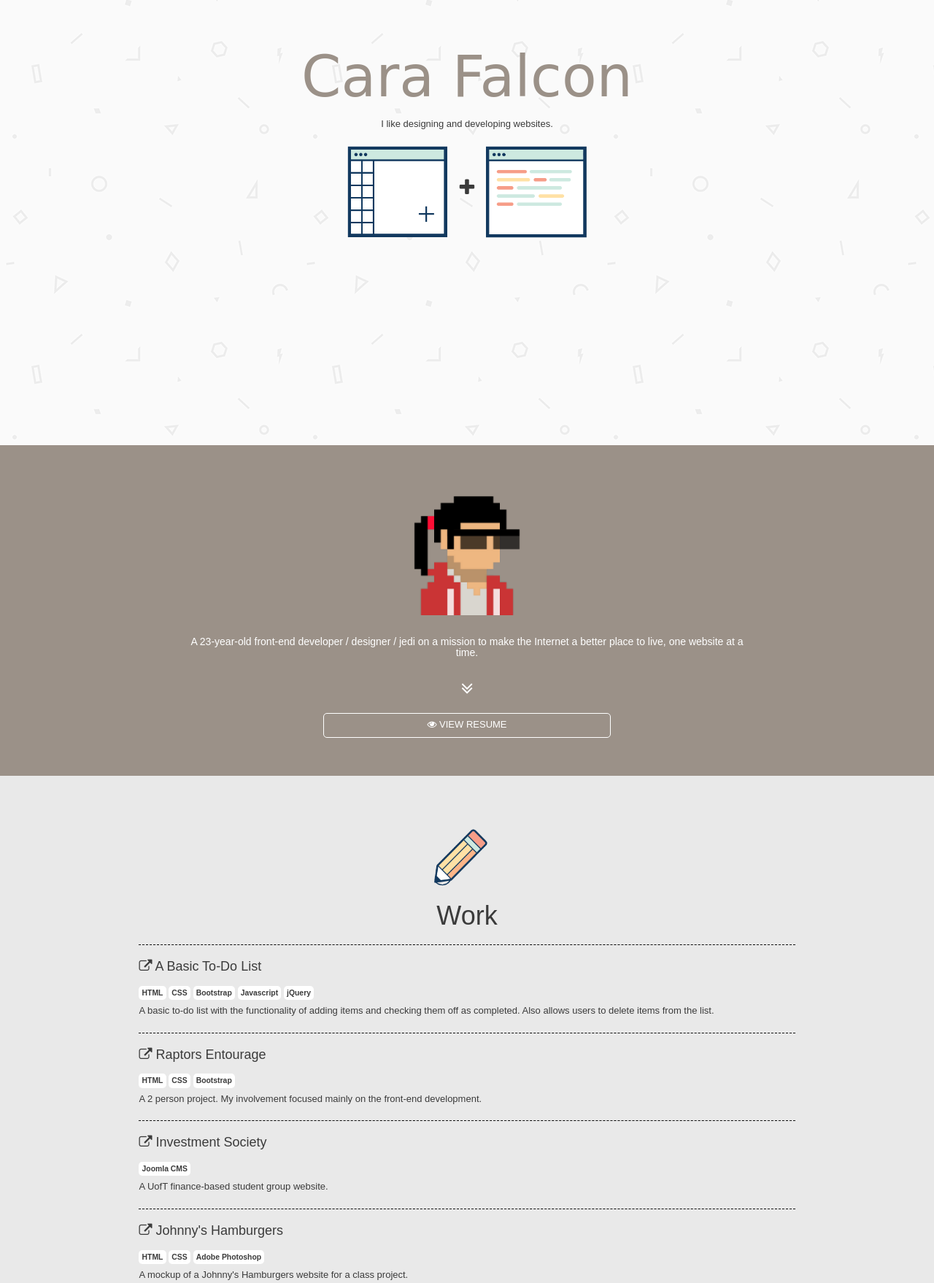
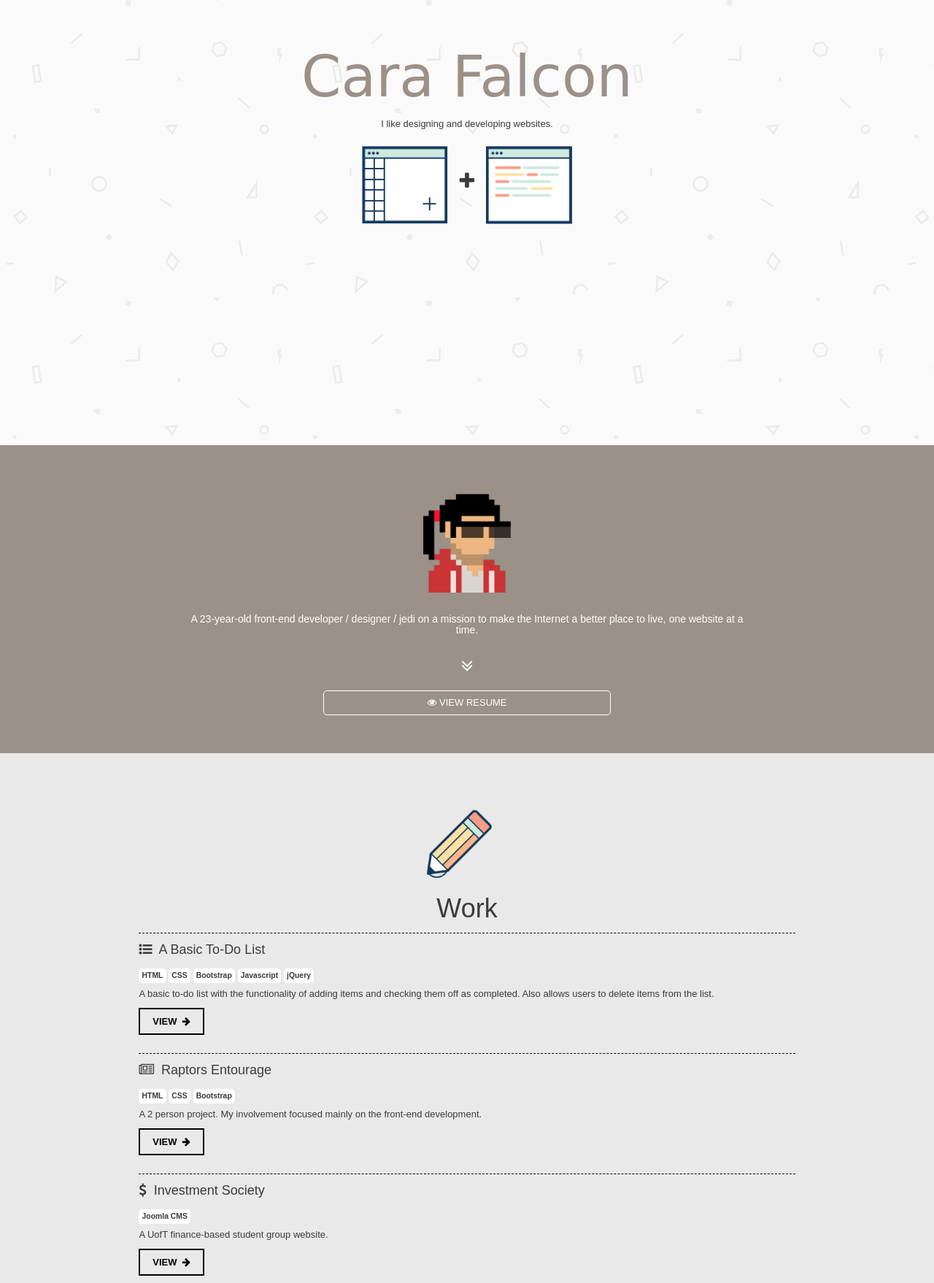
Before and after one commit to carafalcon/personalsite, a PHP site: page / in a window 1280 px wide. Shown: the part 190-1948 px from the top of the page at 73% size. Run offline with PHP 8.4, Linux system fonts and the light colour scheme; some libraries are stand-ins or nearby versions; some web fonts are replaced.

Commit message:
Fixed animaticon sizing and reformatted work buttons

```diff
--- a/css/main.css
+++ b/css/main.css
@@ -53,33 +53,36 @@ body {
 a, a:visited, a:active, a:focus {
   color: #fff;
   text-decoration: none; }
-  /* line 71, /Users/carafalcon/projects/personalsite/scss/_style.scss */
-  a h4, a:visited h4, a:active h4, a:focus h4 {
-    color: #3b3b3b; }
 
-/* line 76, /Users/carafalcon/projects/personalsite/scss/_style.scss */
+/* line 72, /Users/carafalcon/projects/personalsite/scss/_style.scss */
 a:hover {
   color: #9b9188;
   text-decoration: none; }
-  /* line 80, /Users/carafalcon/projects/personalsite/scss/_style.scss */
-  a:hover h4 {
-    text-decoration: underline; }
 
-/* line 85, /Users/carafalcon/projects/personalsite/scss/_style.scss */
+/* line 77, /Users/carafalcon/projects/personalsite/scss/_style.scss */
 #resume:hover {
   color: #252f34;
   background-color: #fff; }
 
-/* line 90, /Users/carafalcon/projects/personalsite/scss/_style.scss */
+/* line 82, /Users/carafalcon/projects/personalsite/scss/_style.scss */
 #work-item:hover {
   color: #fff;
   background-color: #9b9188; }
 
-/* line 97, /Users/carafalcon/projects/personalsite/scss/_style.scss */
+/* line 89, /Users/carafalcon/projects/personalsite/scss/_style.scss */
+.view-button:visited, .view-button:active, .view-button:focus {
+  color: #3b3b3b; }
+
+/* line 93, /Users/carafalcon/projects/personalsite/scss/_style.scss */
+.view-button:hover {
+  color: #3b3b3b;
+  background-color: #fff; }
+
+/* line 100, /Users/carafalcon/projects/personalsite/scss/_style.scss */
 .panel-heading {
   padding: 0; }
 
-/* line 103, /Users/carafalcon/projects/personalsite/scss/_style.scss */
+/* line 106, /Users/carafalcon/projects/personalsite/scss/_style.scss */
 #resume {
   background-color: #9b9188;
   width: 50%;
@@ -90,7 +93,7 @@ a:hover {
   text-align: center;
   border-radius: 5px; }
 
-/* line 114, /Users/carafalcon/projects/personalsite/scss/_style.scss */
+/* line 117, /Users/carafalcon/projects/personalsite/scss/_style.scss */
 #work-item {
   background-color: #e9e9e9;
   color: #9b9188;
@@ -103,7 +106,7 @@ a:hover {
   border-radius: 5px;
   margin: .5em; }
 
-/* line 127, /Users/carafalcon/projects/personalsite/scss/_style.scss */
+/* line 130, /Users/carafalcon/projects/personalsite/scss/_style.scss */
 .tool {
   font-size: .8em;
   background-color: #fff;
@@ -112,94 +115,111 @@ a:hover {
   font-weight: bolder;
   line-height: 3em; }
 
-/* line 138, /Users/carafalcon/projects/personalsite/scss/_style.scss */
+/* line 139, /Users/carafalcon/projects/personalsite/scss/_style.scss */
+.view-button {
+  color: #000;
+  font-weight: bolder;
+  border: 2px solid #000;
+  padding-top: .7em;
+  padding-bottom: .7em;
+  padding-left: 1.3em;
+  padding-right: 1.3em;
+  margin-left: none;
+  line-height: 4.5em; }
+
+/* line 153, /Users/carafalcon/projects/personalsite/scss/_style.scss */
 .height-100 {
   height: 100vh;
   min-height: 100vh;
   content: "viewport-units-buggyfill; height: 100vh;"; }
 
-/* line 144, /Users/carafalcon/projects/personalsite/scss/_style.scss */
+/* line 159, /Users/carafalcon/projects/personalsite/scss/_style.scss */
 .height-normal {
   padding-top: 4em;
   padding-bottom: 4em;
   padding-left: 6em;
   padding-right: 6em; }
 
-/* line 151, /Users/carafalcon/projects/personalsite/scss/_style.scss */
+/* line 166, /Users/carafalcon/projects/personalsite/scss/_style.scss */
 .intro {
   background-image: url("../img/geometry.png");
   background-repeat: repeat; }
 
-/* line 156, /Users/carafalcon/projects/personalsite/scss/_style.scss */
+/* line 171, /Users/carafalcon/projects/personalsite/scss/_style.scss */
 #intro-box {
   text-align: center;
   position: relative;
   top: 30%; }
 
-/* line 162, /Users/carafalcon/projects/personalsite/scss/_style.scss */
+/* line 177, /Users/carafalcon/projects/personalsite/scss/_style.scss */
 .about {
   background-color: #9b9188;
   text-align: center; }
 
-/* line 167, /Users/carafalcon/projects/personalsite/scss/_style.scss */
+/* line 182, /Users/carafalcon/projects/personalsite/scss/_style.scss */
 .about-box {
   text-align: center;
   width: 70%; }
 
-/* line 172, /Users/carafalcon/projects/personalsite/scss/_style.scss */
+/* line 187, /Users/carafalcon/projects/personalsite/scss/_style.scss */
 .work {
   background-color: #e9e9e9;
   color: #3b3b3b;
   text-align: center; }
 
-/* line 178, /Users/carafalcon/projects/personalsite/scss/_style.scss */
+/* line 193, /Users/carafalcon/projects/personalsite/scss/_style.scss */
 #work-box {
   text-align: center;
   width: 80%; }
 
-/* line 183, /Users/carafalcon/projects/personalsite/scss/_style.scss */
+/* line 198, /Users/carafalcon/projects/personalsite/scss/_style.scss */
 .contact {
   background-color: #7ec9d2;
   text-align: center; }
 
-/* line 193, /Users/carafalcon/projects/personalsite/scss/_style.scss */
+/* line 208, /Users/carafalcon/projects/personalsite/scss/_style.scss */
 .iconized {
-  width: 11%;
+  width: 120px;
   display: inline; }
 
-/* line 198, /Users/carafalcon/projects/personalsite/scss/_style.scss */
+/* line 213, /Users/carafalcon/projects/personalsite/scss/_style.scss */
 .avatar {
-  width: 23%;
+  width: 150px;
   display: inline; }
 
-/* line 205, /Users/carafalcon/projects/personalsite/scss/_style.scss */
+/* line 221, /Users/carafalcon/projects/personalsite/scss/_style.scss */
 .left {
   text-align: left; }
 
-/* line 211, /Users/carafalcon/projects/personalsite/scss/_style.scss */
+/* line 227, /Users/carafalcon/projects/personalsite/scss/_style.scss */
 hr {
   border-color: black;
-  border-style: dashed; }
+  border-style: dashed;
+  margin-top: 1em;
+  margin-bottom: 1em; }
 
 @media only screen and (max-width: 767px) {
   /* Phones: Enlarge buttons */
-  /* line 221, /Users/carafalcon/projects/personalsite/scss/_style.scss */
+  /* line 239, /Users/carafalcon/projects/personalsite/scss/_style.scss */
   #work-item, #resume {
     width: 90%; }
-  /* line 225, /Users/carafalcon/projects/personalsite/scss/_style.scss */
+  /* line 243, /Users/carafalcon/projects/personalsite/scss/_style.scss */
   #work-box {
-    width: 90%; } }
+    width: 90%; }
+  /* line 247, /Users/carafalcon/projects/personalsite/scss/_style.scss */
+  .iconized {
+    width: 15%; } }
 
 @media only screen and (max-width: 420px) {
   /* Phones: Enlarge social media buttons */
-  /* line 232, /Users/carafalcon/projects/personalsite/scss/_style.scss */
+  /* line 254, /Users/carafalcon/projects/personalsite/scss/_style.scss */
   .social {
     font-size: 3em; }
-  /* line 236, /Users/carafalcon/projects/personalsite/scss/_style.scss */
+  /* line 258, /Users/carafalcon/projects/personalsite/scss/_style.scss */
   .height-normal {
     padding-left: 1em;
     padding-right: 1em; }
-  /* line 241, /Users/carafalcon/projects/personalsite/scss/_style.scss */
+  /* line 263, /Users/carafalcon/projects/personalsite/scss/_style.scss */
   .header1 {
     font-size: 4em; } }
 
--- a/index.html
+++ b/index.html
@@ -72,37 +72,42 @@
             	    <h1>Work</h1>
 					<hr/>
 					<div class="left">
-						<a href="/todo"><h4><i class="fa fa-external-link fa-1x"></i> A Basic To-Do List</h4></a>
+						<h4><i class="fa fa-list-ul fa-1x"></i>&nbsp; A Basic To-Do List</h4>
 						<span class="tool">HTML</span>
 						<span class="tool">CSS</span>
 						<span class="tool">Bootstrap</span>
 						<span class="tool">Javascript</span>
 						<span class="tool">jQuery</span>
-						<br><span>A basic to-do list with the functionality of adding items and checking them off as completed. Also allows users to delete items from the list.</span>
+						<br><span>A basic to-do list with the functionality of adding items and checking them off as completed. Also allows users to delete items from the list.</span><br>
+						<a href="/todo" class="view-button">VIEW &nbsp;<i class="fa fa fa-arrow-right fa-1x"></i></a>
 
 					<hr/>
-						<a href="http://www.raptorsentourage.com"><h4><i class="fa fa-external-link fa-1x"></i> Raptors Entourage</h4></a>
+						<h4><i class="fa fa-newspaper-o fa-1x"></i>&nbsp; Raptors Entourage</h4>
 						<span class="tool">HTML</span>
 						<span class="tool">CSS</span>
 						<span class="tool">Bootstrap</span>
-						<br><span>A 2 person project. My involvement focused mainly on the front-end development.</span>
+						<br><span>A 2 person project. My involvement focused mainly on the front-end development.</span><br>
+						<a href="http://www.raptorsentourage.com" class="view-button">VIEW &nbsp;<i class="fa fa fa-arrow-right fa-1x"></i></a>
 
 					<hr/>
-						<a href="http://www.investmentsociety.ca"><h4><i class="fa fa-external-link fa-1x"></i> Investment Society</h4></a>
+						<h4><i class="fa fa-usd fa-1x"></i>&nbsp; Investment Society</h4>
 						<span class="tool">Joomla CMS</span>
-						<br><span>A UofT finance-based student group website.</span>
+						<br><span>A UofT finance-based student group website.</span><br>
+						<a href="http://www.investmentsociety.ca" class="view-button">VIEW &nbsp;<i class="fa fa fa-arrow-right fa-1x"></i></a>
 
 					<hr/>
-						<a href="/johnnys"><h4><i class="fa fa-external-link fa-1x"></i> Johnny's Hamburgers</h4></a>
+						<h4><i class="fa fa-spoon fa-1x"></i>&nbsp; Johnny's Hamburgers</h4>
 						<span class="tool">HTML</span>
 						<span class="tool">CSS</span>
 						<span class="tool">Adobe Photoshop</span>
-						<br><span>A mockup of a Johnny's Hamburgers website for a class project.</span>
+						<br><span>A mockup of a Johnny's Hamburgers website for a class project.</span><br>
+						<a href="/johnnys" class="view-button">VIEW &nbsp;<i class="fa fa fa-arrow-right fa-1x"></i></a>
 
 					<hr/>
-						<a href="/img/asimove.png"><h4><i class="fa fa-external-link fa-1x"></i> Asimove</h4></a>
+						<h4><i class="fa fa-car fa-1x"></i>&nbsp; Asimove</h4>
 						<span class="tool">Adobe Photoshop</span>
-						<br><span>A mockup of an Uber-like competitor app.</span>
+						<br><span>A mockup of an Uber-like competitor app.</span><br>
+						<a href="/img/asimove.png" class="view-button">VIEW &nbsp;<i class="fa fa fa-arrow-right fa-1x"></i></a>
 
 					<hr/>
 
--- a/scss/_style.scss
+++ b/scss/_style.scss
@@ -67,19 +67,11 @@ a:active,
 a:focus {
   color: $white;
   text-decoration: none;
-
-	h4 {
-		color: $darkgrey;
-	}
 }
 
 a:hover {
   color: $brown;
   text-decoration: none;
-
-	h4 {
-		text-decoration: underline;
-	}
 }
 
 #resume:hover {
@@ -90,6 +82,17 @@ a:hover {
 #work-item:hover {
   color: $white;
   background-color: $brown;
+}
+
+.view-button:visited,
+.view-button:active,
+.view-button:focus {
+	color: $darkgrey;
+}
+
+.view-button:hover {
+	color: $darkgrey;
+	background-color: $white;
 }
 
 // Collapsable Panel styling
@@ -131,6 +134,18 @@ a:hover {
   border-radius: 5px;
   font-weight: bolder;
   line-height: 3em;
+}
+
+.view-button {
+  color: #000;
+  font-weight: bolder;
+  border: 2px solid #000;
+  padding-top: .7em;
+  padding-bottom: .7em;
+  padding-left: 1.3em;
+  padding-right: 1.3em;
+  margin-left: none;
+  line-height: 4.5em;
 }
 
 // Sections
@@ -191,12 +206,13 @@ a:hover {
 // Icon sizing
 
 .iconized {
-	width: 11%;
+	width: 120px;
 	display: inline;
 }
 
-.avatar{
-	width: 23%;
+.avatar {
+//	width: 23%;
+	width: 150px;
 	display: inline;
 }
 
@@ -211,6 +227,8 @@ a:hover {
 hr {
 	border-color: black;
 	border-style: dashed;
+	margin-top: 1em;
+	margin-bottom: 1em;
 }
 
 // Media queries
@@ -224,6 +242,10 @@ hr {
 
 	#work-box {
 		width: 90%;
+	}
+
+	.iconized {
+		width: 15%;
 	}
 }
 
```
Also changed, not shown: 2 other files. Lines whose indentation alone changed are shown as unchanged.
